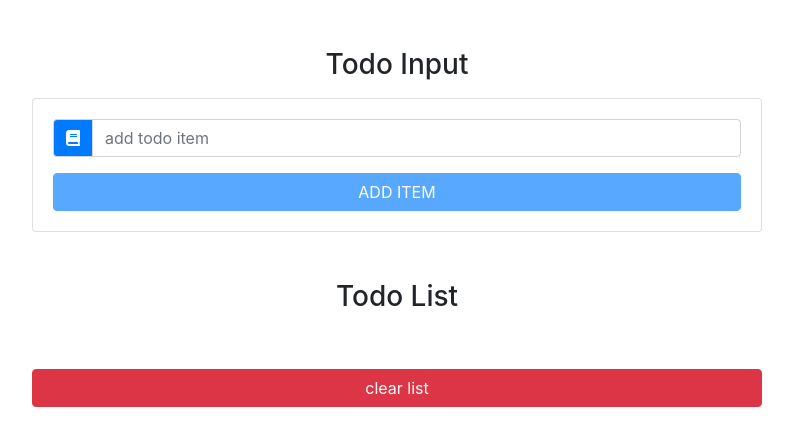
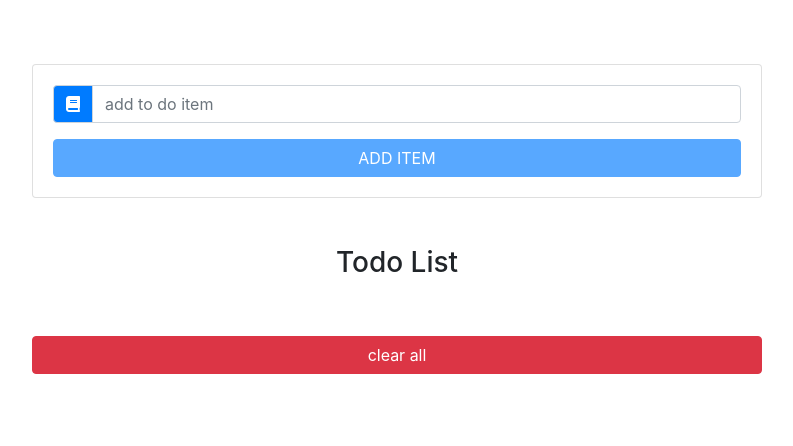
Before and after one commit to mubeji/to-do-list-app, a React (Create React App) app: page / in a window 1280 px wide. Shown: the top 446 px of the page, without its empty margins (243-1036 px from the left). Built offline with nearby package versions, Linux system fonts and the light colour scheme.

Commit message:
finished_one

```diff
--- a/src/App.js
+++ b/src/App.js
@@ -72,7 +72,7 @@ class App extends Component {
             <div className="container">
                 <div className="row">
                     <div className="col-10 mx-auto col-md-8 mt-5">
-                        <h3 className="text-capitalize text-center">Todo input</h3>
+                        {/* <h3 className="text-capitalize text-center">Todo input</h3> */}
                         <TodoInput item={this.state.item}
                             handleChange={this.handleChange}
                             handleSubmit={this.handleSubmit}
--- a/src/components/TodoInput.js
+++ b/src/components/TodoInput.js
@@ -16,7 +16,7 @@ class TodoInput extends Component {
                             </div>
                         </div>
                         <input type="text" className="form-control text-capitalise"
-                            placeholder="add todo item"
+                            placeholder="add to do item"
                             value={item}
                             onChange={handleChange}
                         />
--- a/src/components/TodoList.js
+++ b/src/components/TodoList.js
@@ -24,7 +24,7 @@ export default class TodoList extends Component {
                     className="btn btn-danger button block text-uppercaser mt-5"
                     onClick={clearList}
                 >
-                    clear list
+                    clear all
                 </button>
             </ul>
         )
```
